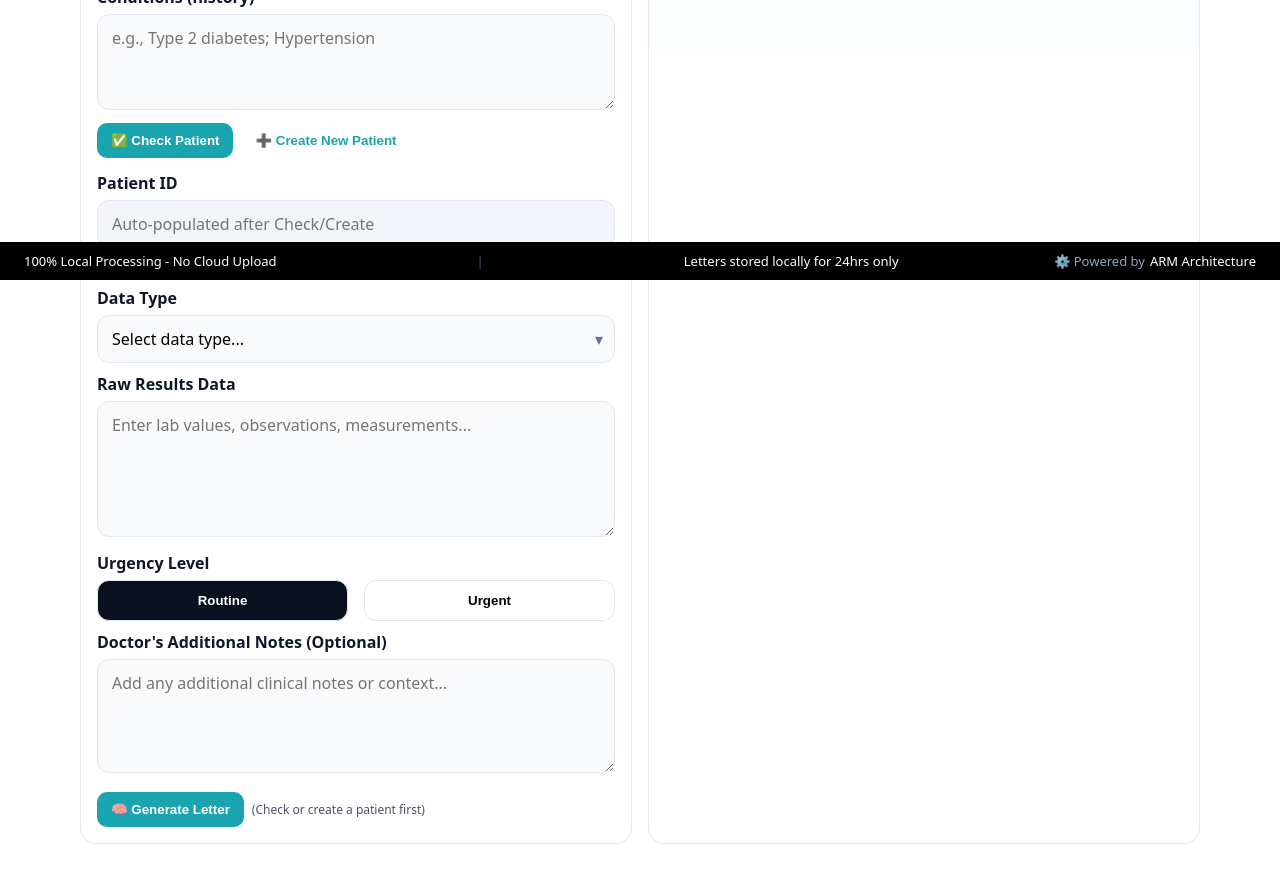
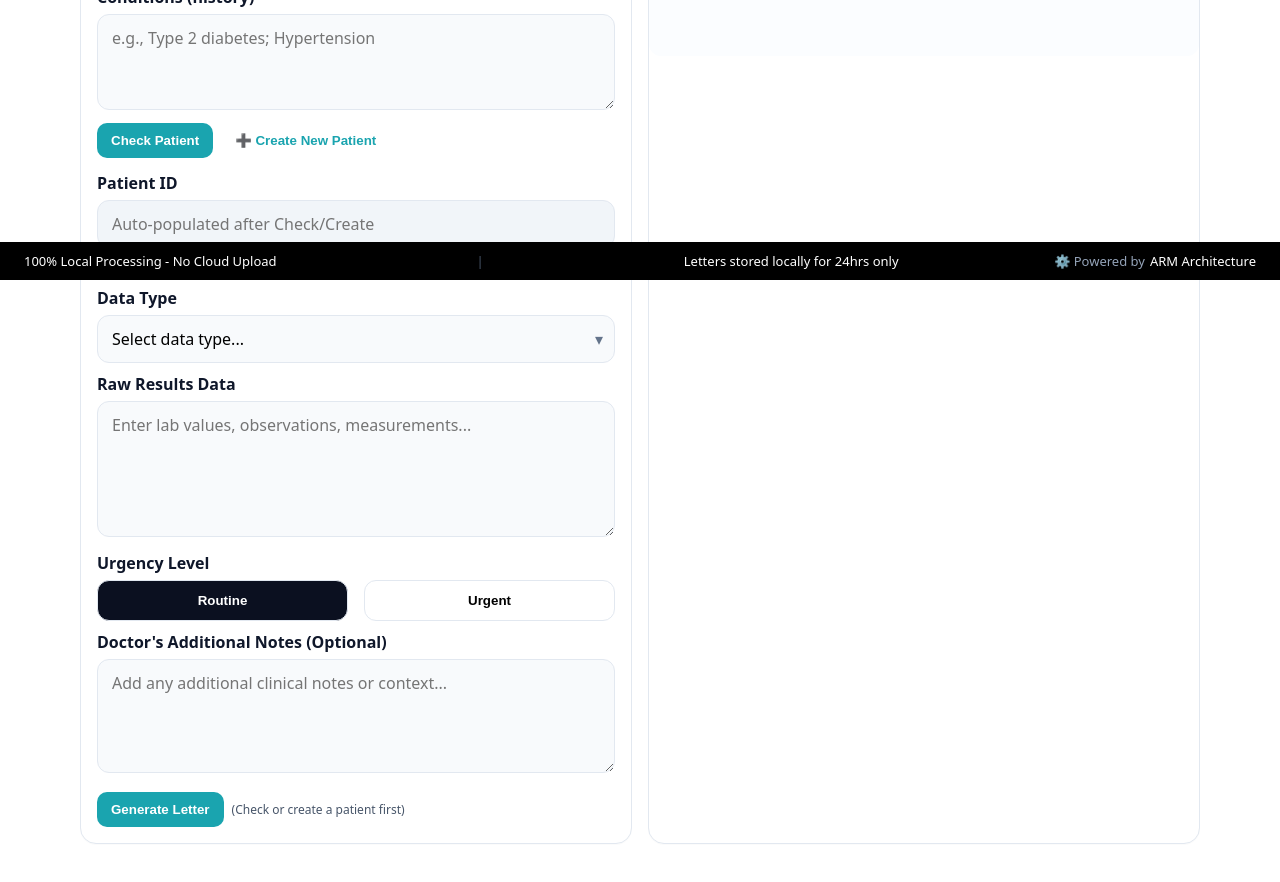
Before and after one commit to bourkeybeans/HackNotts25-NHScribe, a React (Create React App) app in the folder front-end/: page /new-letter in a window 1280 px wide. Shown: the part 520-1402 px from the top of the page. Built offline with nearby package versions, Linux system fonts and the light colour scheme.

Commit message:
emojis gone

```diff
--- a/front-end/src/NewLetter.jsx
+++ b/front-end/src/NewLetter.jsx
@@ -277,7 +277,7 @@ export default function NewLetter() {
 
             <div className="lookup-actions">
               <button type="button" className="btn primary" onClick={handleCheckPatient}>
-                ✅ Check Patient
+                Check Patient
               </button>
               <button type="button" className="btn" onClick={handleCreatePatient}>
                 ➕ Create New Patient
@@ -394,7 +394,7 @@ export default function NewLetter() {
 
             <div className="actions">
               <button className="btn primary" disabled={!form.patientId}>
-                🧠 Generate Letter
+                Generate Letter
               </button>
               {!form.patientId && (
                 <span className="help" style={{ marginLeft: 8 }}>
```
